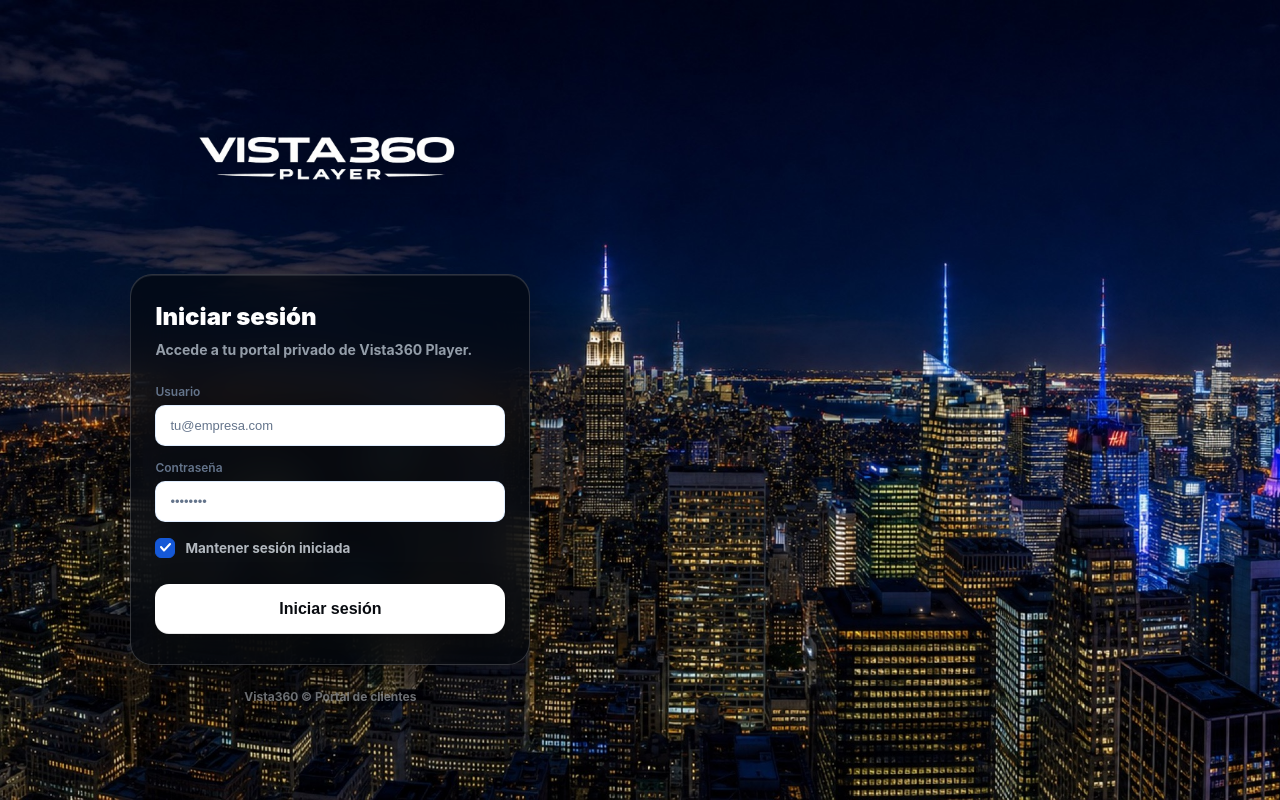
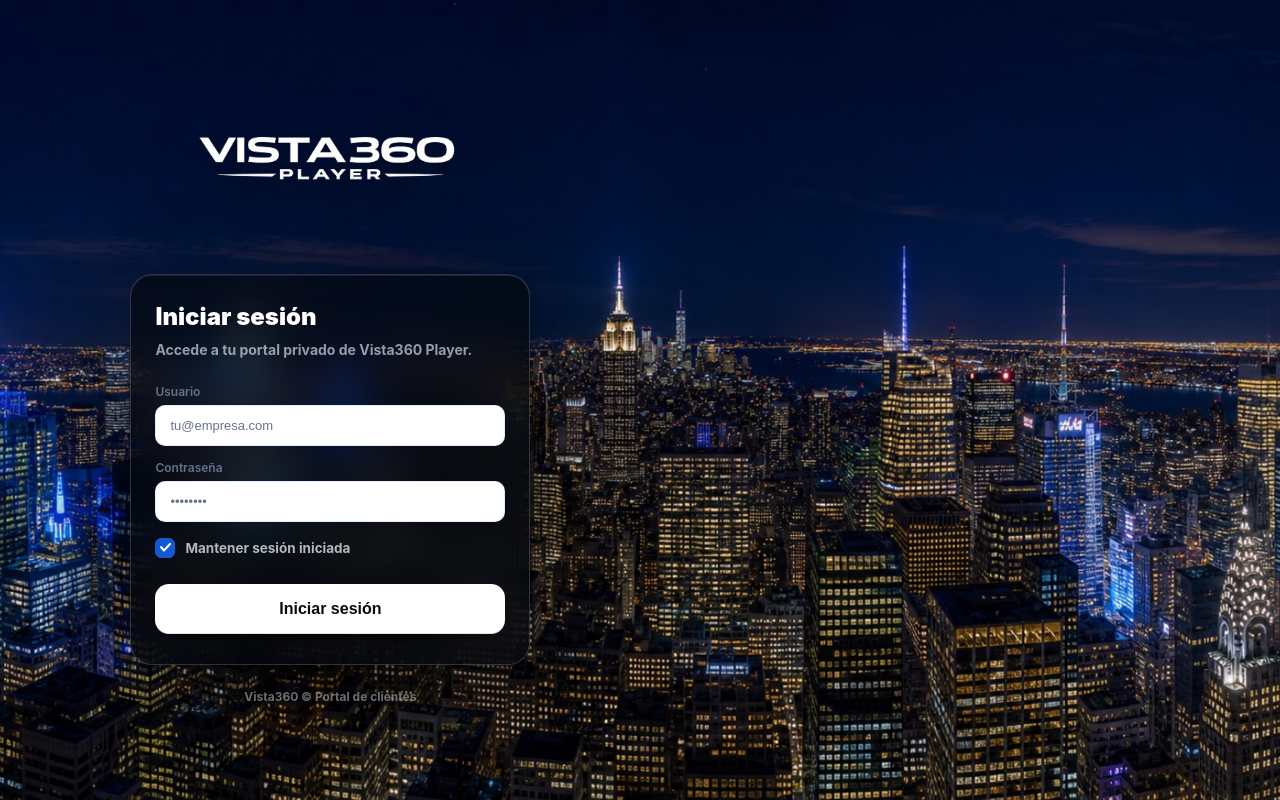
Before and after one commit to armn11155-ctrl/Vista360-Player, a React (Vite) app: page / in a window 1280 px wide. Built offline with nearby package versions, Linux system fonts and the light colour scheme; no server answers.

Commit message:
Actualiza el login con panorama premium 4K

```diff
--- a/src/styles/app.css
+++ b/src/styles/app.css
@@ -2269,7 +2269,7 @@
     right: 0;
     bottom: 160px;
     z-index: -2;
-    background-image: url('/login-new-york-wide.jpg');
+    background-image: url('/login-new-york-premium-4k.jpg');
     background-repeat: no-repeat;
     background-size: cover;
     background-position: center center;
```
Also changed, not shown: public/login-new-york-premium-4k.jpg (added).
